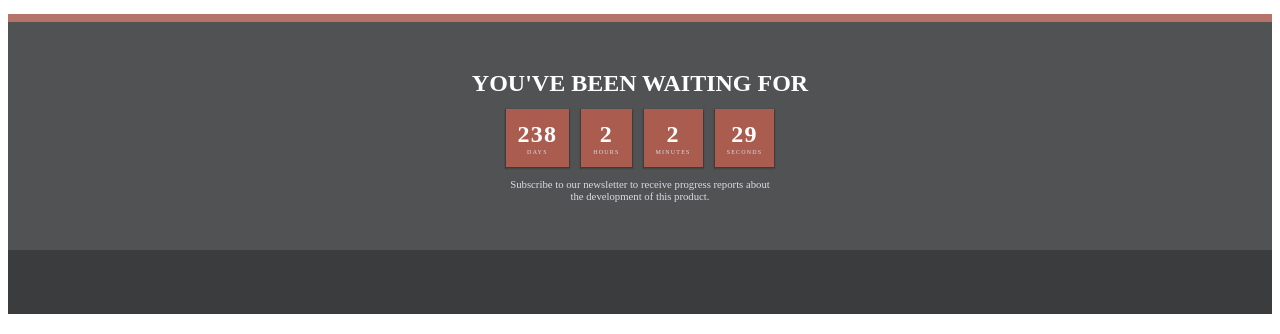
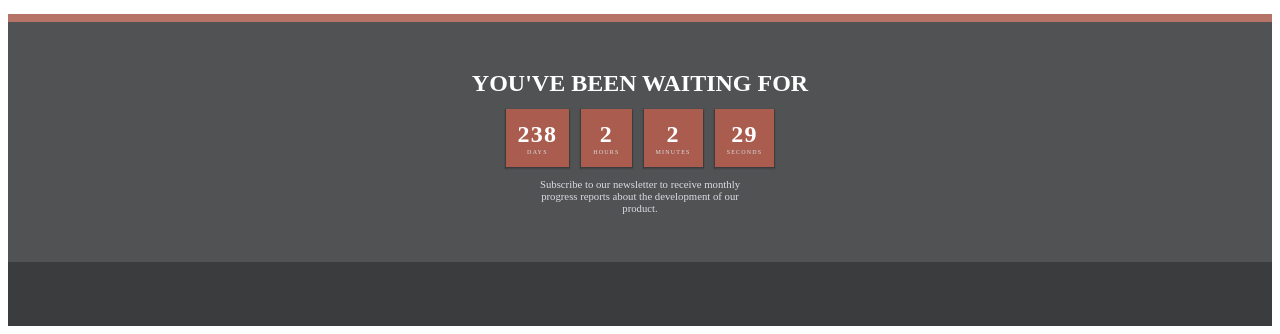
Before and after one commit to withpulp/castmaker, a Gatsby site: page /about in a window 1280 px wide. Shown: the part 578-912 px from the top of the page. Built offline with nearby package versions, Linux system fonts and the light colour scheme; Gatsby itself is replaced by a stand-in of ours.

Commit message:
refactored counter

```diff
--- a/src/components/countdown/index.jsx
+++ b/src/components/countdown/index.jsx
@@ -6,7 +6,7 @@ class Countdown extends React.Component {
 
     this.updateTime = this.updateTime.bind(this);
     this.state = {
-      time: new Date(props.date) / 1000
+      time: new Date(props.data.date) / 1000
     }
   }
 
@@ -22,16 +22,15 @@ class Countdown extends React.Component {
     var newTime = this.state.time - 1;
     this.setState({time: newTime});
 
-    if (this.state.time === 0){
+    if (this.state.time === 0) {
       clearInterval(this.decrement);
-
       // @TODO: replace/hide counter when time reaches zero
     }
   }
 
   render() {
-    const { date, figure } = this.props;
-    const formattedDate = new Date(date);
+    const { data, type } = this.props;
+    const formattedDate = new Date(data.date);
     const currentDate = new Date();
     const difference = formattedDate - currentDate;
 
@@ -41,8 +40,10 @@ class Countdown extends React.Component {
     var seconds = parseInt(difference / (1000) - (minutes * 60) - (days * 24 * 60 * 60) - (hours * 60 * 60));
 
     return (
-      <figure className={`${figure} countdown figure`}>
-        <h1 className="title">Ready To Launch In</h1>
+      <figure className={`${type} countdown figure`}>
+        { data.title ?
+          <h1 className="title">{data.title}</h1>
+        : null }
         <figcaption className="countdown caption">
           <h2 className="days count">
             {days}
@@ -69,7 +70,9 @@ class Countdown extends React.Component {
             </small>
           </h2>
         </figcaption>
-        <h6 className="message">Subscribe to our newsletter to receive progress reports about the development of this product.</h6>
+        { data.message ?
+          <h6 className="message">{data.message}</h6>
+        : null }
       </figure>
     );
   }
--- a/src/components/countup/index.jsx
+++ b/src/components/countup/index.jsx
@@ -1,16 +1,12 @@
 import React from 'react';
 
 class Countup extends React.Component {
-  // @TODO: create countup function
-  // use date prop to set starting date
-  // count up from starting date (day) to current date
-  // show count of days from starting date
   constructor(props) {
     super(props);
 
     this.updateTime = this.updateTime.bind(this);
     this.state = {
-      time: new Date(props.date) / 1000
+      time: new Date(props.data.date) / 1000
     }
   }
 
@@ -28,10 +24,10 @@ class Countup extends React.Component {
   }
 
   render() {
-    const { date, figure } = this.props;
-    const formattedDate = new Date(date);
+    const { data, type } = this.props;
+    const pastDate = new Date(data.date);
     const currentDate = new Date();
-    const difference = currentDate - formattedDate;
+    const difference = currentDate - pastDate;
 
     var days = parseInt(difference / (24 * 3600 * 1000));
     var hours = parseInt(difference / (3600 * 1000) - (days * 24));
@@ -39,8 +35,10 @@ class Countup extends React.Component {
     var seconds = parseInt(difference / (1000) - (minutes * 60) - (days * 24 * 60 * 60) - (hours * 60 * 60));
 
     return (
-      <figure className={`${figure} countup figure`}>
-        <h1 className="title">You've Been Waiting For</h1>
+      <figure className={`${type} countup figure`}>
+        { data.title ?
+          <h1 className="title">{data.title}</h1>
+        : null }
         <figcaption className="countup caption">
           <h2 className="days count">
             {days}
@@ -67,7 +65,9 @@ class Countup extends React.Component {
             </small>
           </h2>
         </figcaption>
-        <h6 className="message">Subscribe to our newsletter to receive progress reports about the development of this product.</h6>
+        { data.message ?
+          <h6 className="message">{data.message}</h6>
+        : null }
       </figure>
     );
   }
--- a/src/containers/counter/index.css
+++ b/src/containers/counter/index.css
@@ -45,7 +45,7 @@
 }
 
 .counter.section .figure .message {
-  max-width: 25em;
+  max-width: 20em;
   margin: 1em auto 0;
   color: #d8dce4;
   font-weight: normal;
--- a/src/containers/counter/index.jsx
+++ b/src/containers/counter/index.jsx
@@ -5,26 +5,26 @@ import './index.css';
 
 class Counter extends React.Component {
   renderContent() {
-    const { type, date, lazy } = this.props;
-    let content, figure;
+    const { data, lazy } = this.props;
+    let figure, type;
 
-    if (type === 'fluid') {
-      figure = 'container'
+    if (data.type === 'fluid') {
+      type = 'container'
     } else {
-      figure = null;
+      type = null;
     }
 
     if (lazy) {
-      content = <Countup date={date} figure={figure} />
+      figure = <Countup data={data} type={type} />
     } else {
-      content = <Countdown date={date} figure={figure} />
+      figure = <Countdown data={data} type={type} />
     }
 
-    return content;
+    return figure;
   }
 
   render() {
-    const { type } = this.props;
+    const { type } = this.props.data;
 
     return (
       <section className={`${type} counter section`}>
--- a/src/pages/about.jsx
+++ b/src/pages/about.jsx
@@ -10,15 +10,23 @@ import config from '../../data/config';
 class AboutIndex extends React.Component {
   render() {
     const content = this.props.data.allMarkdownRemark.edges;
+
+    // @TODO: import from content/data/pages.js
     const hero = {
       title: 'What is Castmaker?',
       caption: config.siteDescription
     };
-    const mailchimp = {
+    const subscribe = {
       title: 'Can you dig it?',
       message: 'If you can, then you ain\'t no sucka! Give us your email so we can send you more information.',
       action: config.mailchimpAction,
       disclaimer: 'We will send regular updates to your inbox at no cost, you can unsubscribe at any time.'
+    };
+    const counter = {
+      type: 'fluid',
+      title: 'You\'ve Been Waiting For',
+      date: config.countupDate,
+      message: 'Subscribe to our newsletter to receive monthly progress reports about the development of our product.'
     };
 
     // @TODO: get only about page data
@@ -36,8 +44,8 @@ class AboutIndex extends React.Component {
         <Helmet title={`About | ${config.siteTitle}`} />
         <Hero data={hero} />
         <Markdown data={about} />
-        <Subscribe data={mailchimp} config={config} />
-        <Counter type="fluid" date={config.countupDate} lazy />
+        <Subscribe data={subscribe} config={config} />
+        <Counter data={counter} lazy />
       </div>
     );
   }
```
Also changed, not shown: src/pages/index.jsx (+15 -7 lines).
